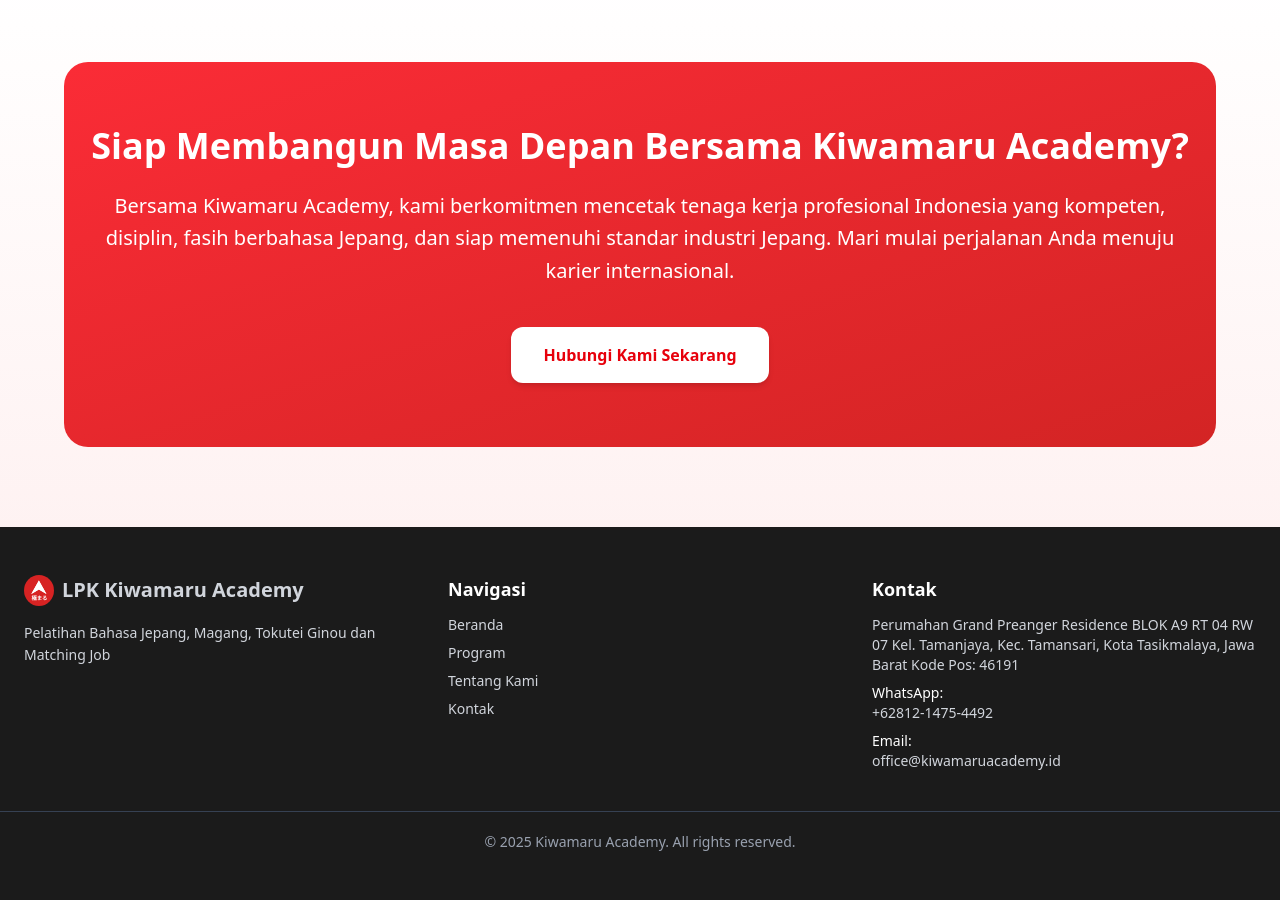
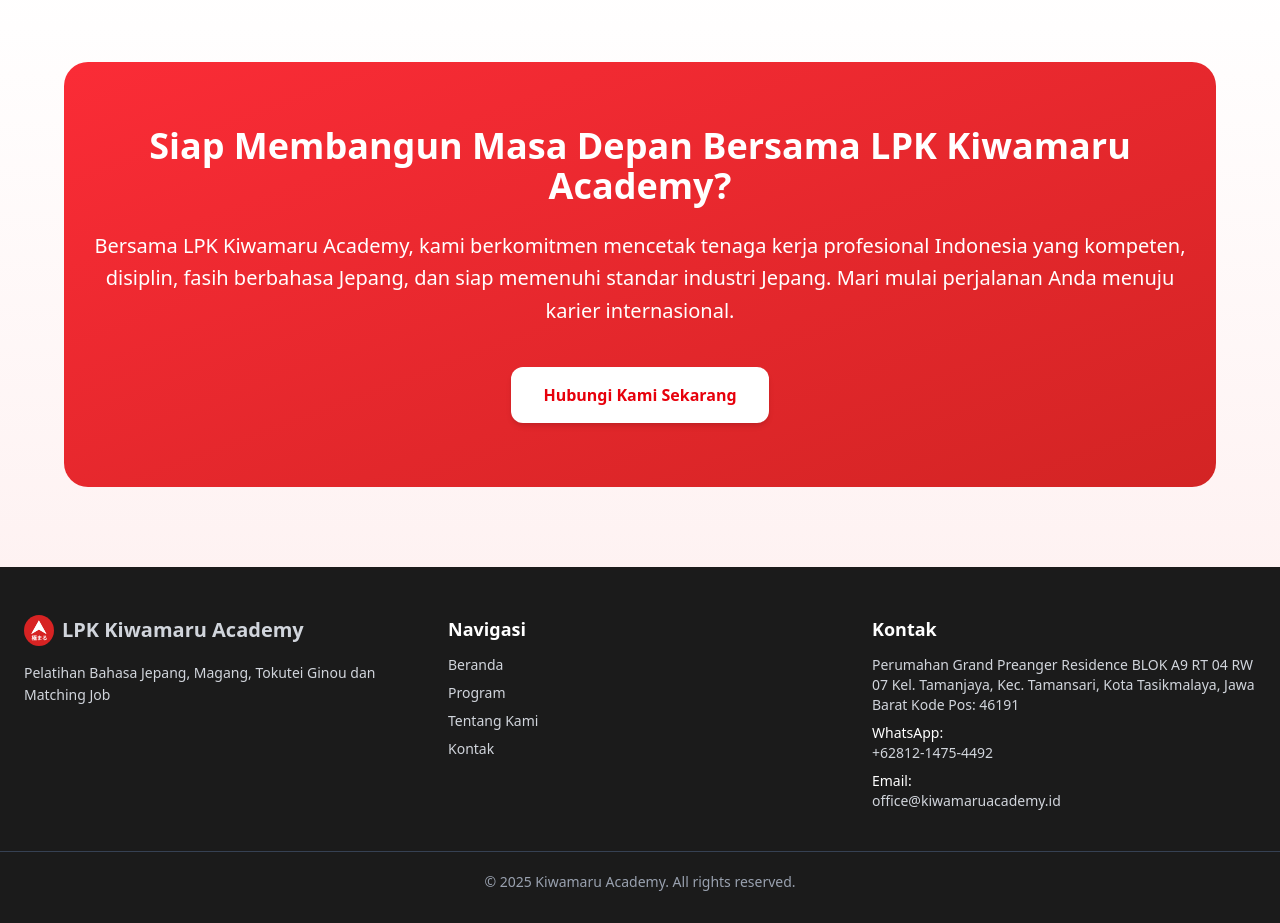
Before and after one commit to hidayahapriliansyah/web-kiwamaru-academy, a Next.js app: page /about in a window 1280 px wide. Shown: the part 3380-4303 px from the top of the page. Before the commit the page ends 4280 px from the top, so only its background shows below. Built offline with nearby package versions, Linux system fonts and the light colour scheme.

Commit message:
chore: add LPK before Kiwamaru word

```diff
--- a/app/about/components/closing.tsx
+++ b/app/about/components/closing.tsx
@@ -6,11 +6,11 @@ export default function ClosingSection() {
       <div className="p-16 max-w-6xl mx-auto px-6 bg-gradient-to-tl from-myred to-red-500 md:rounded-3xl">
 
         <h2 className="text-3xl md:text-4xl font-bold mb-6">
-          Siap Membangun Masa Depan Bersama Kiwamaru Academy?
+          Siap Membangun Masa Depan Bersama LPK Kiwamaru Academy?
         </h2>
 
         <p className="text-lg md:text-xl mb-10 leading-relaxed">
-          Bersama Kiwamaru Academy, kami berkomitmen mencetak tenaga kerja profesional
+          Bersama LPK Kiwamaru Academy, kami berkomitmen mencetak tenaga kerja profesional
           Indonesia yang kompeten, disiplin, fasih berbahasa Jepang, dan siap memenuhi
           standar industri Jepang. Mari mulai perjalanan Anda menuju karier internasional.
         </p>
--- a/app/components/cta-closing.tsx
+++ b/app/components/cta-closing.tsx
@@ -9,7 +9,7 @@ export default function CTAClosing() {
             </h2>
 
             <p className="text-lg md:text-xl mb-10 leading-relaxed">
-            Kiwamaru Academy siap mendampingi Anda mempersiapkan diri menjadi tenaga kerja profesional yang kompeten,
+            LPK Kiwamaru Academy siap mendampingi Anda mempersiapkan diri menjadi tenaga kerja profesional yang kompeten,
             fasih berbahasa Jepang, dan memenuhi standar perusahaan Jepang. Mulailah langkah pertama Anda menuju masa depan yang lebih baik.
             </p>
 
```
